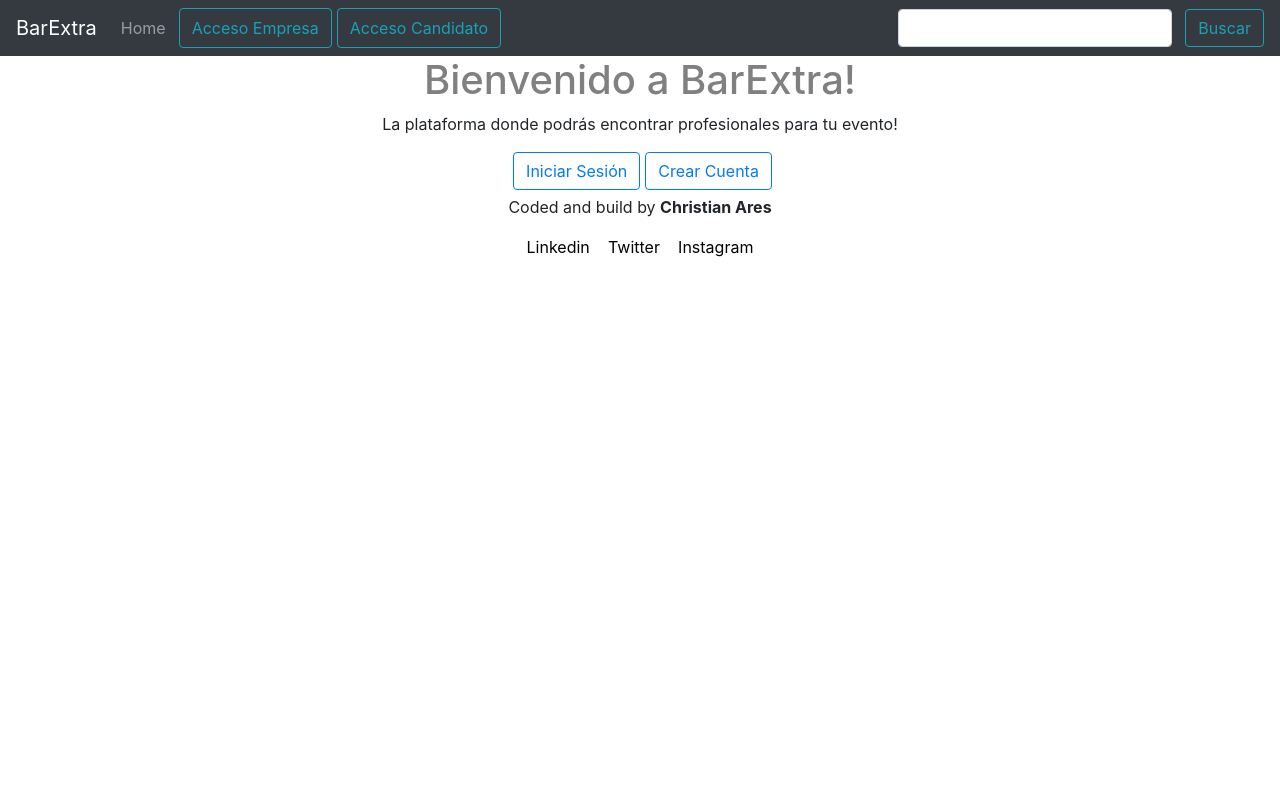
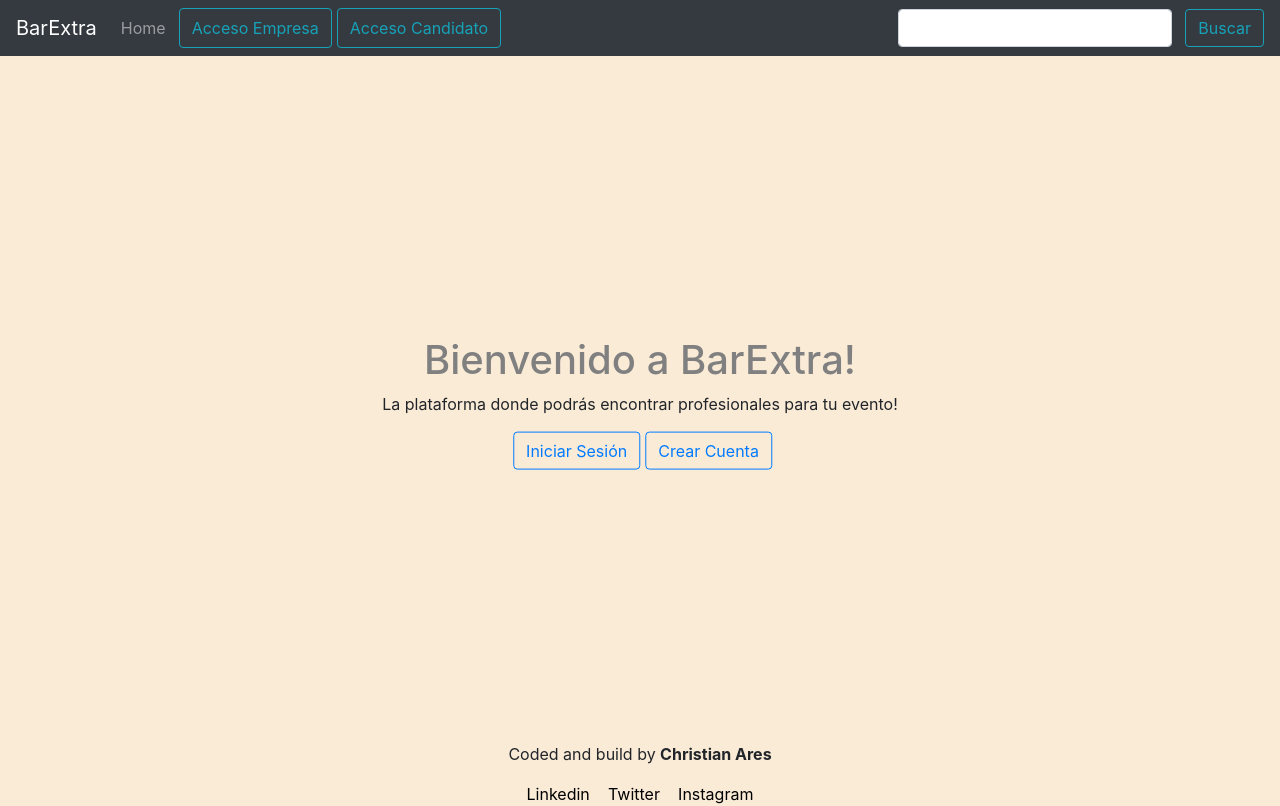
Before and after one commit to Christian-Ares/Bar-Extra-Project, a React (Create React App) app: page / in a window 1280 px wide. Built offline with nearby package versions, Linux system fonts and the light colour scheme.

Commit message:
Title and Footer centered

```diff
--- a/src/custom.scss
+++ b/src/custom.scss
@@ -1,5 +1,5 @@
 // Override default variables before the import
-$body-bg: rgb(255, 255, 255);
+$body-bg: antiquewhite;
 
 // Import Bootstrap and its default variables
 @import '~bootstrap/scss/bootstrap.scss';
@@ -15,6 +15,10 @@ a:hover, a:active, a:visited, a:link{
     justify-content: center;
     align-items: center;
     padding-bottom: 5px;
+    position: absolute;
+    left: 50%;
+    top: 35%;
+    transform: translate(-50%, 40%);
 }
 
 .homeTitle{
@@ -24,6 +28,10 @@ a:hover, a:active, a:visited, a:link{
 .footer{
     display: flex;
     justify-content: center;
+    position: absolute;
+    left: 50%;
+    top: 90%;
+    transform: translate(-50%, 35%);
 }
 
 .links{
```
